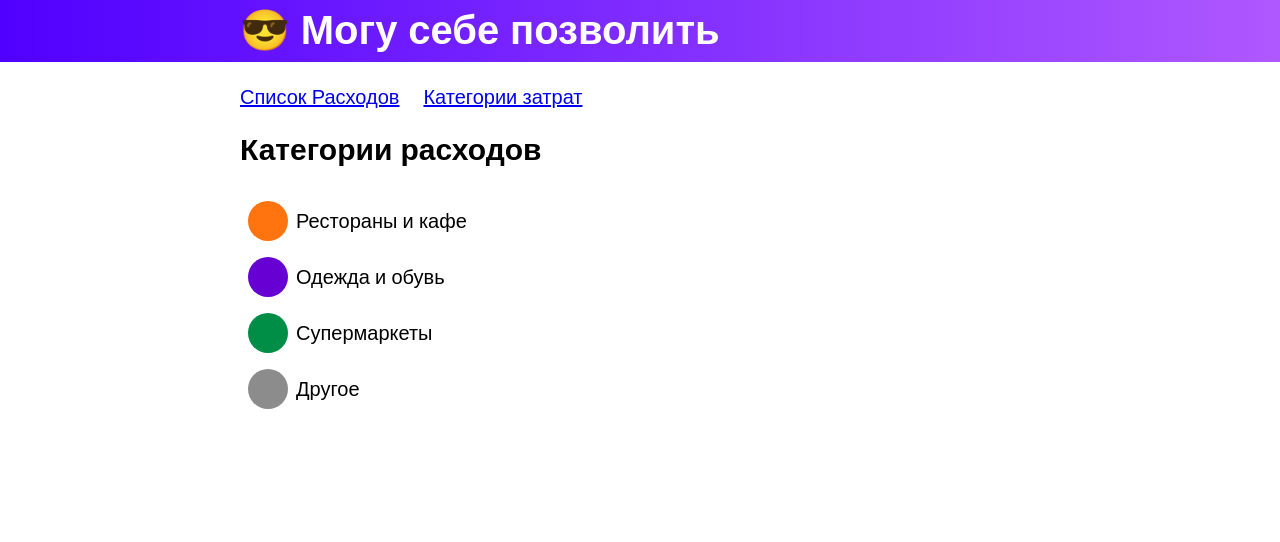
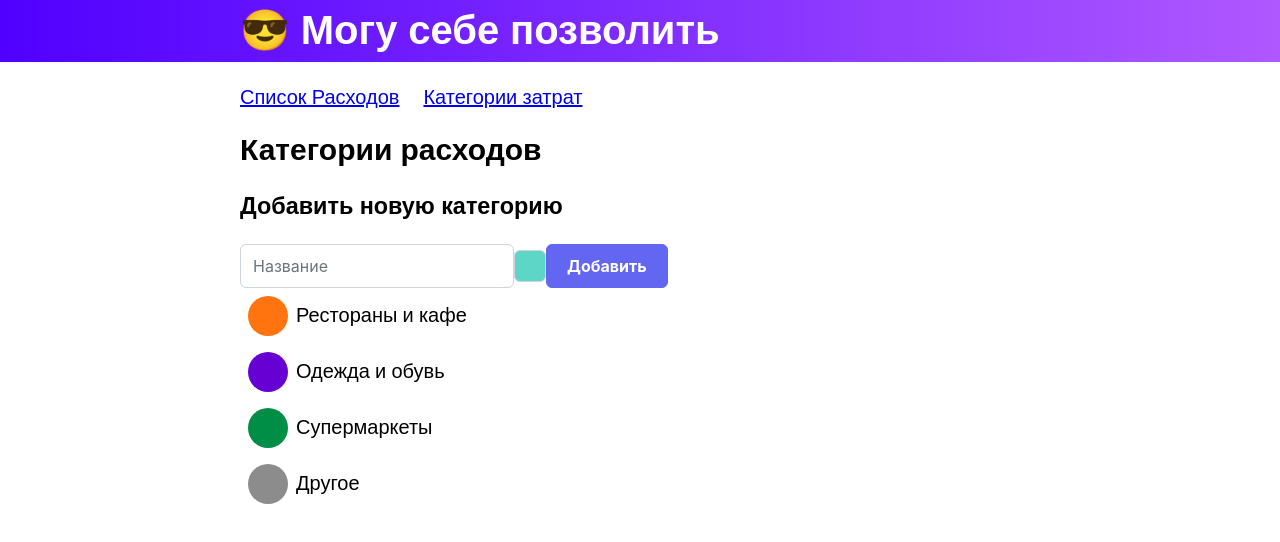
Before and after one commit to OneStepCloser/tinkoff-solution-cup-2023-2, a React (Create React App) app: page /categories in a window 1280 px wide. Shown: the top 542 px of the page. Built offline with nearby package versions, Linux system fonts and the light colour scheme.

Commit message:
Добавить создание категории

```diff
--- /dev/null
+++ b/src/components/category-form/category-form.tsx
@@ -0,0 +1,45 @@
+import React, {FC, useCallback, useState} from 'react';
+import {InputText} from 'primereact/inputtext';
+import {Button} from 'primereact/button';
+import {ColorPicker, ColorPickerChangeEvent} from 'primereact/colorpicker';
+
+
+import './category-form.css';
+
+export interface CategoryFormProps {
+    onAdd: (name: string, color: string) => void;
+}
+
+export const CategoryForm: FC<CategoryFormProps> = (props) => {
+    const {
+        onAdd,
+    } = props;
+
+    const [name, setName] = useState('');
+    const [color, setColor] = useState<string>('#5dd5c7');
+
+    const handlePickColor = useCallback((e: ColorPickerChangeEvent) => {
+        // @ts-ignore
+        setColor(e.value);
+    }, [setColor]);
+
+
+    return (
+        <div className="category-form">
+            <h3>Добавить новую категорию</h3>
+            <div className="category-form__-fields">
+                <InputText
+                    value={name}
+                    onChange={(e) => setName(e.target.value)}
+                    placeholder="Название"
+                    className="expense__form-name"
+                />
+                <ColorPicker value={color} onChange={handlePickColor} format="hex" />
+                <Button
+                    label="Добавить"
+                    onClick={() => onAdd(name,  color)}
+                />
+            </div>
+        </div>
+    );
+};
--- a/src/components/expense-form/expense-form.tsx
+++ b/src/components/expense-form/expense-form.tsx
@@ -1,4 +1,4 @@
-import React, {FC, useCallback, useState} from 'react';
+import React, {FC, useState} from 'react';
 import {InputText} from 'primereact/inputtext';
 import {Dropdown} from 'primereact/dropdown';
 import {InputNumber} from 'primereact/inputnumber';
--- a/src/pages/categories-page/categories-page.tsx
+++ b/src/pages/categories-page/categories-page.tsx
@@ -6,6 +6,7 @@ import type {RootState} from '../../store/store';
 
 import {Category} from '../../components/category/category';
 import {Page} from '../../components/page/page';
+import {CategoryForm} from "../../components/category-form/category-form";
 
 export const CategoriesPage: FC = () => {
     const categories = useSelector((state: RootState) => state.categories.categories);
@@ -14,6 +15,7 @@ export const CategoriesPage: FC = () => {
     return (
         <Page>
             <h2>Категории расходов</h2>
+            <CategoryForm onAdd={(name, color) => dispatch(add({ name, color }))} />
             {categories.map((category) => (
                 <Category
                     key={category.id}
```
Also changed, not shown: src/components/category-form/category-form.css (added).
